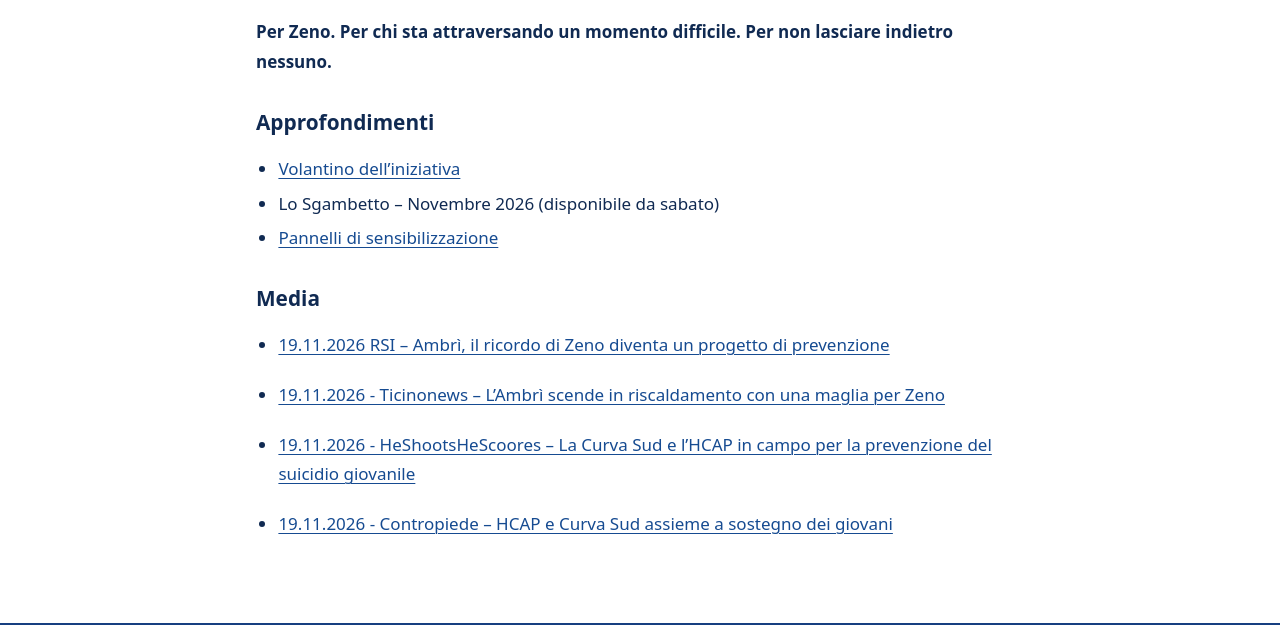
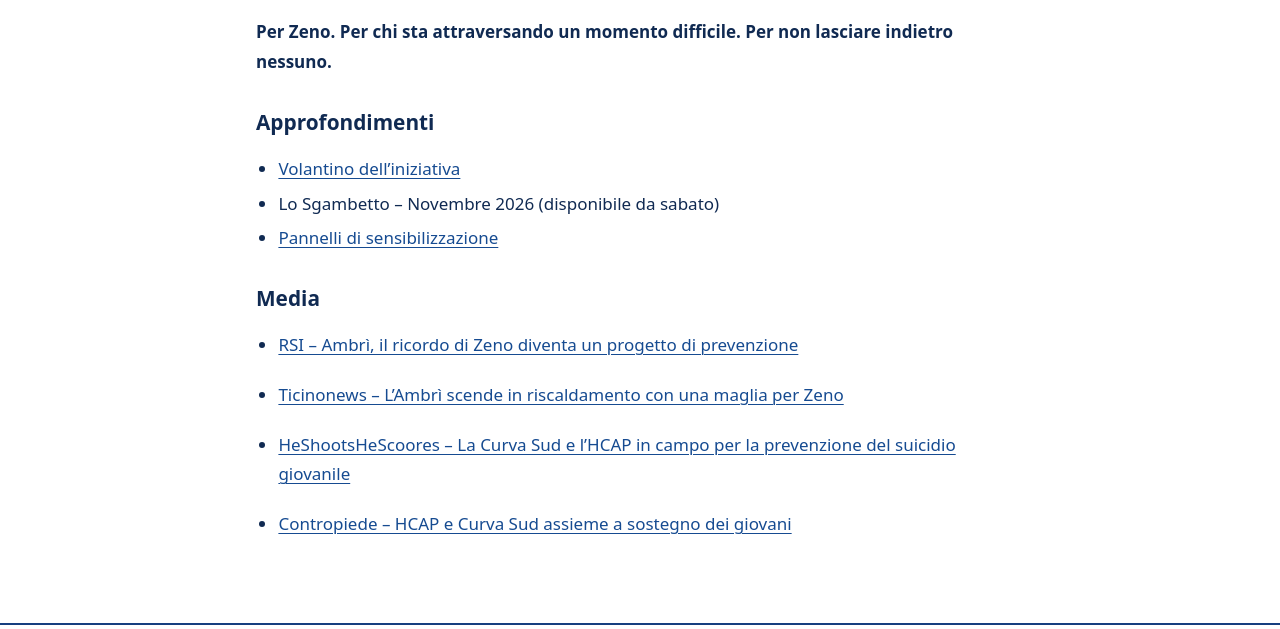
Before and after one commit to AlanLeoni/infogbb-web, a plain HTML site: page progetti/rompiamo-il-muro-del-silenzio/index.html in a window 1280 px wide. Shown: the part 1203-1832 px from the top of the page. Drawn offline with Linux system fonts and the light colour scheme.

Commit message:
Aggiornamento sito

```diff
--- a/progetti/rompiamo-il-muro-del-silenzio/index.html
+++ b/progetti/rompiamo-il-muro-del-silenzio/index.html
@@ -82,19 +82,19 @@
 <h2 id="media">Media</h2>
 <ul>
 <li>
-<p><a href="https://www.rsi.ch/info/ticino-grigioni-e-insubria/Ambr%C3%AC-il-ricordo-di-Zeno-diventa-un-progetto-di-prevenzione--4256432.html">19.11.2026 RSI – Ambrì, il ricordo di Zeno diventa un progetto di prevenzione</a>
+<p><a href="https://www.rsi.ch/info/ticino-grigioni-e-insubria/Ambr%C3%AC-il-ricordo-di-Zeno-diventa-un-progetto-di-prevenzione--4256432.html">RSI – Ambrì, il ricordo di Zeno diventa un progetto di prevenzione</a>
 </p>
 </li>
 <li>
-<p><a href="https://www.ticinonews.ch/ticino/lambri-scende-in-riscaldamento-con-una-maglia-per-zeno-446978">19.11.2026 - Ticinonews – L’Ambrì scende in riscaldamento con una maglia per Zeno</a>
+<p><a href="https://www.ticinonews.ch/ticino/lambri-scende-in-riscaldamento-con-una-maglia-per-zeno-446978">Ticinonews – L’Ambrì scende in riscaldamento con una maglia per Zeno</a>
 </p>
 </li>
 <li>
-<p><a href="https://heshootshescoores.com/la-curva-sud-e-lhcap-in-campo-per-la-prevenzione-del-suicidio-giovanile/">19.11.2026 - HeShootsHeScoores – La Curva Sud e l’HCAP in campo per la prevenzione del suicidio giovanile</a>
+<p><a href="https://heshootshescoores.com/la-curva-sud-e-lhcap-in-campo-per-la-prevenzione-del-suicidio-giovanile/">HeShootsHeScoores – La Curva Sud e l’HCAP in campo per la prevenzione del suicidio giovanile</a>
 </p>
 </li>
 <li>
-<p><a href="https://www.contropiede.ch/stories/3672/hockey/hcap-e-curva-sud-assieme-a-sostegno-dei-giovani">19.11.2026 - Contropiede – HCAP e Curva Sud assieme a sostegno dei giovani</a>
+<p><a href="https://www.contropiede.ch/stories/3672/hockey/hcap-e-curva-sud-assieme-a-sostegno-dei-giovani">Contropiede – HCAP e Curva Sud assieme a sostegno dei giovani</a>
 </p>
 </li>
 </ul>
```
